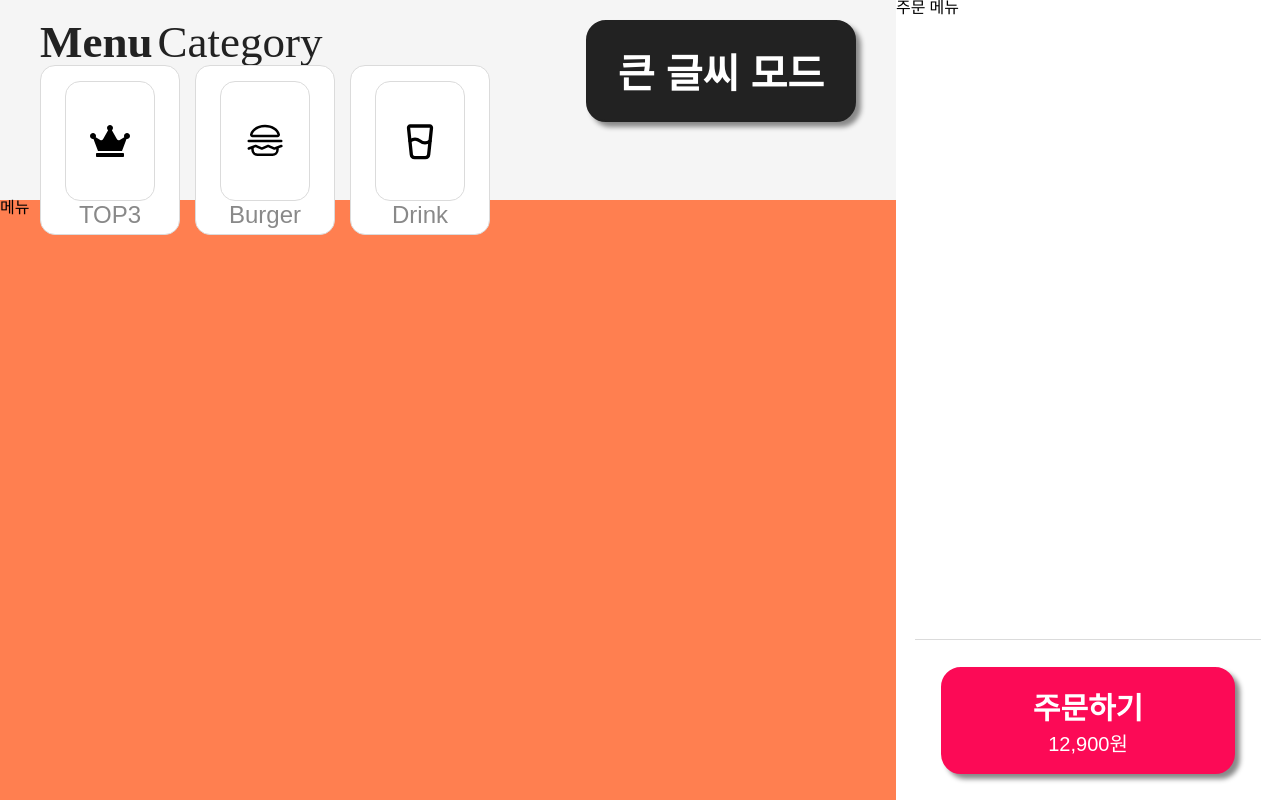
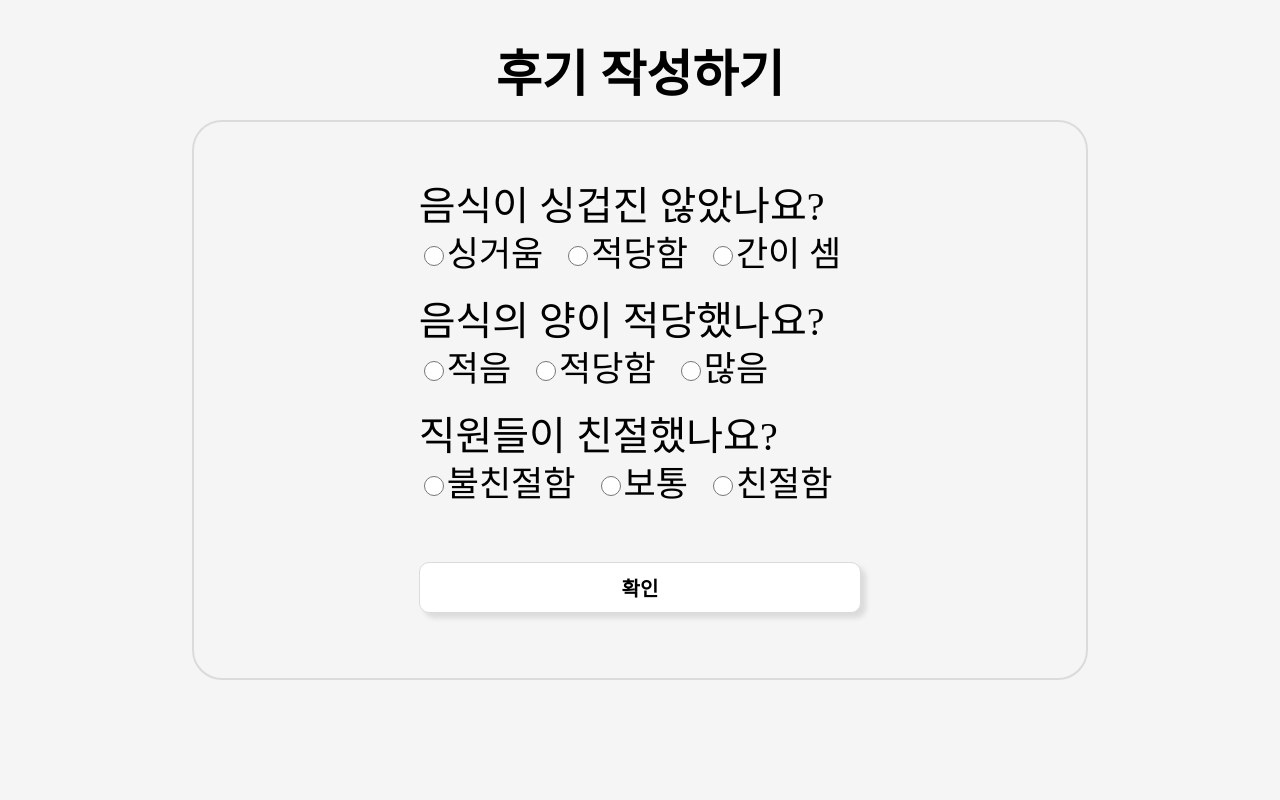
Before and after one commit to Novel-Ideas/gumeonggage-front, a React (Create React App) app: page /feedback in a window 1280 px wide. Shown: the top 800 px of the page. Built offline with nearby package versions, Linux system fonts and the light colour scheme.

Commit message:
Feat: Route 설정 및 feedbackWritePage 스타일 수정

```diff
--- a/src/App.jsx
+++ b/src/App.jsx
@@ -1,21 +1,11 @@
 import { Reset } from "styled-reset";
-import MenuPage from "./pages/menuPage/MenuPage";
-import HomePage from "./pages/homePage/HomePage";
-import SelectPackageOrStorePage from "./pages/mainPage/selectPackageOrStorePage/SelectPackageOrStorePage";
-import FeedbackWritePage from "./pages/feedbackPage/feedbackWritePage/FeedbackWritePage";
-import FeedbackOkPage from "./pages/feedbackPage/feedbackOkPage/FeedbackOkPage";
+import MenuRoute from "./routes/MenuRoute";
 
 function App() {
     return (
         <>
             <Reset />
-            <MenuPage />
-            <HomePage />
-            <SelectPackageOrStorePage />
-            <FeedbackWritePage />
-            <FeedbackOkPage />
-            {/* <SelectPackageOrStorePage /> */}
-            {/* <MenuCategory /> */}
+            <MenuRoute />
         </>
     );
 }
--- a/src/index.js
+++ b/src/index.js
@@ -1,14 +1,15 @@
-import React from 'react';
-import ReactDOM from 'react-dom/client';
-import './index.css';
-import App from './App';
-import reportWebVitals from './reportWebVitals';
+import React from "react";
+import ReactDOM from "react-dom/client";
+import "./index.css";
+import App from "./App";
+import reportWebVitals from "./reportWebVitals";
+import { BrowserRouter } from "react-router-dom";
 
-const root = ReactDOM.createRoot(document.getElementById('root'));
+const root = ReactDOM.createRoot(document.getElementById("root"));
 root.render(
-  <React.StrictMode>
-    <App />
-  </React.StrictMode>
+    <BrowserRouter>
+        <App />
+    </BrowserRouter>
 );
 
 // If you want to start measuring performance in your app, pass a function
--- a/src/pages/feedbackPage/feedbackWritePage/FeedbackWritePage.jsx
+++ b/src/pages/feedbackPage/feedbackWritePage/FeedbackWritePage.jsx
@@ -1,38 +1,68 @@
 /** @jsxImportSource @emotion/react */
+import PageLayout from "../../../components/pageComponents/PageLayout";
 import * as s from "./style";
 
 function FeedbackWritePage() {
     return (
-        <div>
-            <div css={s.feedbackTitle}>
+        <PageLayout>
+            <div css={s.layout}>
                 <h1>후기 작성하기</h1>
-                    <div css={s.feedbackQuestion}>
+                <div css={s.feedbackLayout}>
+                    <div css={s.feedbackBox}>
+                        <div css={s.feedbackContents}>
                             <h1>음식이 싱겁진 않았나요?</h1>
+                            <div css={s.radioButton}>
+                                <input
+                                    type="radio"
+                                    name="salinity"
+                                    id="watery"
+                                />
+                                <label for="watery">싱거움</label>
+                                <input
+                                    type="radio"
+                                    name="salinity"
+                                    id="proper1"
+                                />
+                                <label for="proper1">적당함</label>
+                                <input
+                                    type="radio"
+                                    name="salinity"
+                                    id="salty"
+                                />
+                                <label for="salty">간이 셈</label>
+                            </div>
                         </div>
                         <div css={s.feedbackContents}>
-                        <input type="radio" name="싱거움" id="" disabled={false}/>
-                        <input type="radio" name="적당함" id="" disabled={false}/>
-                        <input type="radio" name="간이 셈" id="" disabled={false}/>
+                            <h1>음식의 양이 적당했나요?</h1>
+                            <div css={s.radioButton}>
+                                <input type="radio" name="amount" id="little" />
+                                <label for="little">적음</label>
+                                <input
+                                    type="radio"
+                                    name="amount"
+                                    id="proper2"
+                                />
+                                <label for="proper2">적당함</label>
+                                <input type="radio" name="amount" id="many" />
+                                <label for="many">많음</label>
                             </div>
-                    <div css={s.feedbackQuestion}>
-                        <h1>음식이 싱겁진 않았나요?</h1>
                         </div>
                         <div css={s.feedbackContents}>
-                        <input type="radio" name="싱거움" id="" disabled={false}/>
-                        <input type="radio" name="적당함" id="" disabled={false}/>
-                        <input type="radio" name="간이 셈" id="" disabled={false}/>
+                            <h1>직원들이 친절했나요?</h1>
+                            <div css={s.radioButton}>
+                                <input type="radio" name="kind" id="unkind" />
+                                <label for="unkind">불친절함</label>
+                                <input type="radio" name="kind" id="proper3" />
+                                <label for="proper3">보통</label>
+                                <input type="radio" name="kind" id="kind" />
+                                <label for="kind">친절함</label>
                             </div>
-                    <div css={s.feedbackQuestion}>
-                        <h1>음식이 싱겁진 않았나요?</h1>
-                    </div>
-                    <div css={s.feedbackContents}>
-                        <input type="radio" name="싱거움" id="" disabled={false}/>
-                        <input type="radio" name="적당함" id="" disabled={false}/>
-                        <input type="radio" name="간이 셈" id="" disabled={false}/>
                         </div>
                         <button css={s.checkButton}>확인</button>
                     </div>
                 </div>
+            </div>
+        </PageLayout>
     );
 }
 
--- a/src/pages/feedbackPage/feedbackWritePage/style.js
+++ b/src/pages/feedbackPage/feedbackWritePage/style.js
@@ -1,38 +1,84 @@
 import { css } from "@emotion/react";
 
 export const layout = css`
+    position: relative;
     border-radius: 25px;
-    width: 250px;
-    height: 120px
+    width: 100%;
+    height: 100%;
+    display: flex;
+    flex-direction: column;
+    justify-content: center;
+    align-items: center;
+
+    & > h1 {
+        position: absolute;
+        top: 50px;
+        font-size: 50px;
+        font-weight: 600;
+        cursor: default;
+    }
 `;
 
-export const feedbackTitle = css`
+export const feedbackLayout = css`
+    box-sizing: border-box;
+    border: 2px solid #dbdbdb;
+    border-radius: 30px;
+    width: 70%;
+    height: 70%;
     display: flex;
     justify-content: center;
     align-items: center;
-    font-size: 25px;
 `;
 
-export const feedbackQuestion = css`
+export const feedbackBox = css`
     display: flex;
-    justify-content: flex-start;
-    align-items: center;
-    font-size: 17px;
+    flex-direction: column;
+    justify-content: center;
 `;
 
 export const feedbackContents = css`
     display: flex;
+    flex-direction: column;
     justify-content: center;
+    margin-bottom: 30px;
+
+    & > h1 {
+        font-size: 40px;
+        margin-bottom: 10px;
+        cursor: default;
+    }
+`;
+
+export const radioButton = css`
+    display: flex;
     align-items: center;
-    float: left;
+    & > input {
+        font-size: 20px;
+        width: 20px;
+        height: 20px;
+    }
+    & > label {
+        font-size: 35px;
+        margin-right: 20px;
+        cursor: pointer;
+    }
 `;
 
 export const checkButton = css`
-    display: flex;
-    justify-content: center;
-    align-items: center;
-    width: 35px;
-    height: 15px;
-    font-size: 15px;
-    border-radius: 20px;
+    margin-top: 30px;
+    font-size: 20px;
+    font-weight: 600;
+    border-radius: 10px;
+    border: 1px solid #dbdbdb;
+    padding: 10px 10px;
+    background-color: white;
+    box-shadow: 5px 5px 5px #33333322;
+    cursor: pointer;
+
+    &:hover {
+        background-color: #fafafa;
+    }
+    &:active {
+        background-color: #dbdbdb;
+    }
 `;
--- /dev/null
+++ b/src/routes/MenuRoute.jsx
@@ -0,0 +1,21 @@
+import React from "react";
+import { Route, Routes } from "react-router-dom";
+import HomePage from "../pages/homePage/HomePage";
+import SelectPackageOrStore from "../pages/mainPage/selectPackageOrStorePage/SelectPackageOrStorePage";
+import MenuPage from "../pages/menuPage/MenuPage";
+import FeedbackWritePage from "../pages/feedbackPage/feedbackWritePage/FeedbackWritePage";
+
+function MenuRoute(props) {
+    return (
+        <>
+            <Routes>
+                <Route path="/" element={<HomePage />} />
+                <Route path="/select" element={<SelectPackageOrStore />} />
+                <Route path="/menu" element={<MenuPage />} />
+                <Route path="/feedback" element={<FeedbackWritePage />} />
+            </Routes>
+        </>
+    );
+}
+
+export default MenuRoute;
```
Lines whose indentation alone changed are shown as unchanged.
